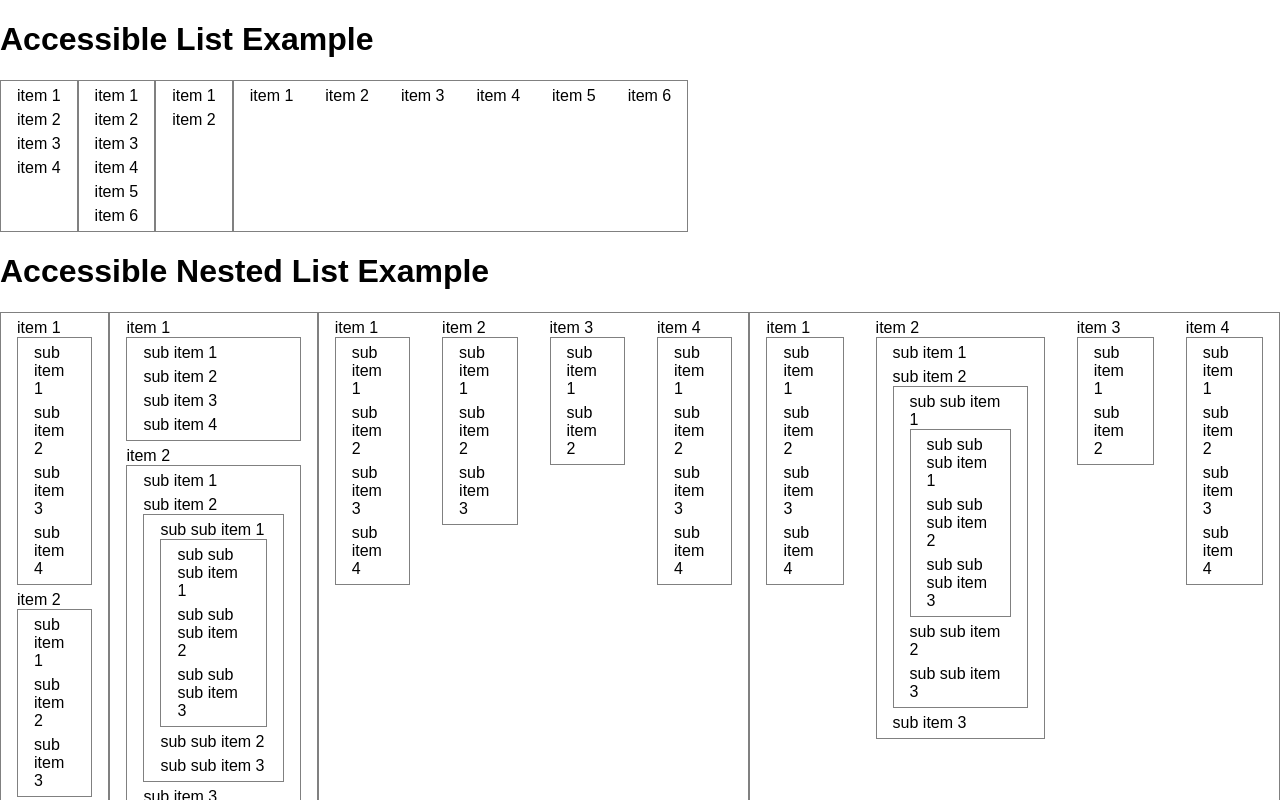
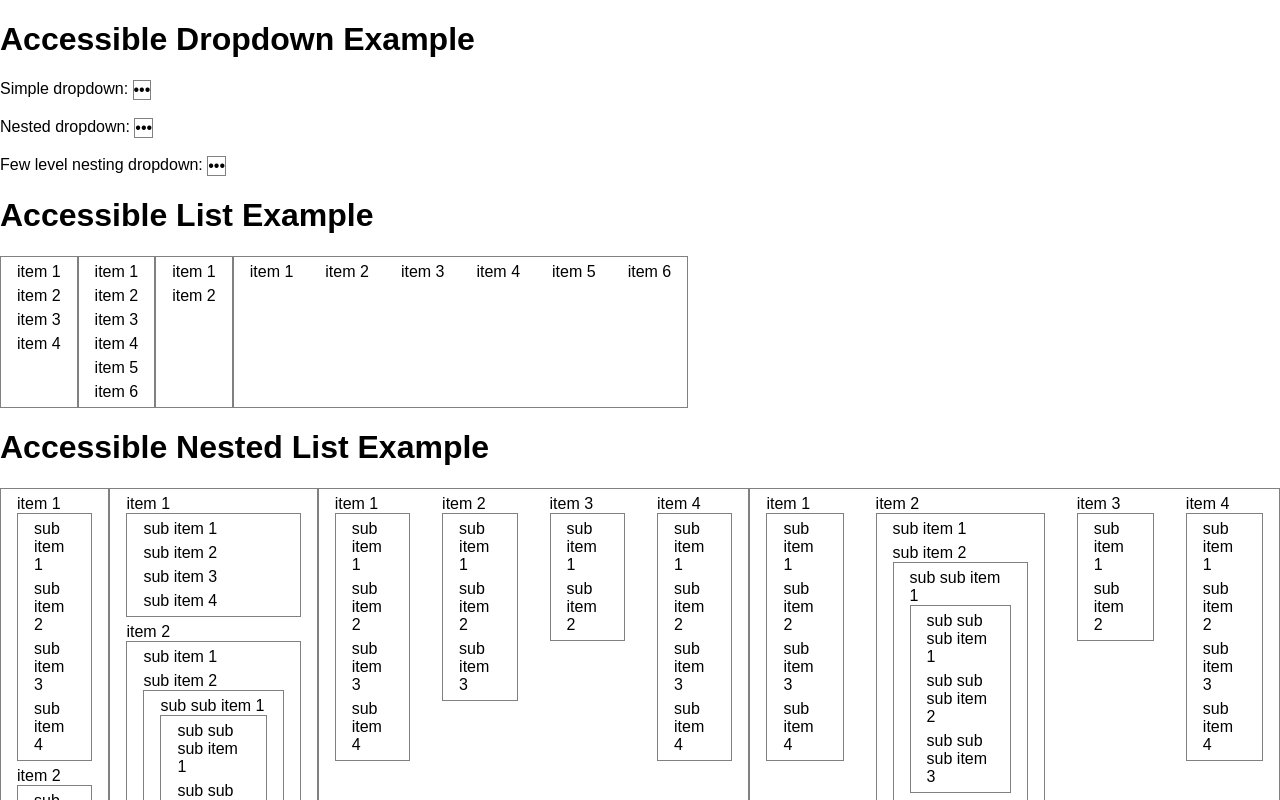
Before and after one commit to stardust-ui/accessibility, a React (Create React App) app in the folder playground/: page / in a window 1280 px wide. Shown: the top 800 px of the page. Built offline with nearby package versions, Linux system fonts and the light colour scheme; the HTML template or start-up script is replaced by a standard one.

Commit message:
Dropdown

```diff
--- a/playground/src/App.tsx
+++ b/playground/src/App.tsx
@@ -1,7 +1,7 @@
 import * as React from 'react';
 import './App.css';
 import { List, Menu, MenuEx, IListProps, TreeEx } from "./components/components";
-import { AccessibleList, AccessibleMenu, AccessibleTree } from './components/universal-components';
+import { AccessibleList, AccessibleMenu, AccessibleTree, AccessibleDropdown } from './components/universal-components';
 
 class App extends React.Component {
   public render() {
@@ -140,6 +140,19 @@ class App extends React.Component {
 
     return (
       <>
+        <h1>Accessible Dropdown Example</h1>
+        <div>
+          Simple dropdown:&nbsp;<AccessibleDropdown items={listItems1} />
+        </div>
+        <br />
+        <div>
+          Nested dropdown:&nbsp;<AccessibleDropdown items={listItemsNested1} />
+        </div>
+        <br />
+        <div>
+          Few level nesting dropdown:&nbsp;<AccessibleDropdown items={listItemsNested2} />
+        </div>
+
         <h1>Accessible List Example</h1>
         <div>
           <AccessibleList items={listItems1} direction='vertical' />
--- a/playground/src/components/universal-components.tsx
+++ b/playground/src/components/universal-components.tsx
@@ -25,7 +25,7 @@ interface IAtomicItemProps extends IItemProps {
   idx: number
   isFocused: boolean
 
-  type: 'list' | 'menu' | 'tree' | 'subList'
+  type: 'list' | 'menu' | 'tree' | 'dropdown' | 'subList'
 
   isFirstElement: boolean
   isLastElement: boolean
@@ -48,7 +48,7 @@ interface IAtomicItemState {
 interface IContainerProps {
   items: IItemProps[]
   direction: Direction
-  type: 'list' | 'menu' | 'tree' | 'subList'
+  type: 'list' | 'menu' | 'tree' | 'dropdown' | 'subList'
   nesting: 'root' | 'nested'
 
   shouldFocusFirstItem: boolean
@@ -84,16 +84,22 @@ class AtomicItem extends React.Component<IAtomicItemProps, IAtomicItemState> {
     const { title, subItems, isFocused, type } = this.props
 
     const subList = subItems
-      ? (<Container items={subItems} direction='vertical' type={type} nesting='nested'
+      ? (<Container items={subItems} direction='vertical' nesting='nested'
+                    type={type === 'dropdown' ? 'subList' : type}
                     shouldOpen={this.state.shouldSubContainerBeOpen}
                     shouldFocusFirstItem={this.state.shouldSubContainerBeFocused} />)
       : (<></>)
 
+    const ElementType = type === 'dropdown' ? 'div' : 'li'
+    const content = type === 'dropdown' ?
+      (<span>&bull;&bull;&bull;</span>) :
+      title
+
     return (
-      <li tabIndex={isFocused ? 0 : -1} onKeyDown={this.onKeyDown.bind(this)} ref={this.itemRef} data-has-sub-list={subItems ? true : false} data-is-sub-list-open={this.state.shouldSubContainerBeOpen}>
-        {title}
+      <ElementType className={type === 'dropdown' ? 'menu vertical' : ''} tabIndex={isFocused ? 0 : -1} onKeyDown={this.onKeyDown.bind(this)} ref={this.itemRef} data-has-sub-list={subItems ? true : false} data-is-sub-list-open={this.state.shouldSubContainerBeOpen}>
+        {content}
         {subList}
-      </li>
+      </ElementType>
     )
   }
 
@@ -316,6 +322,30 @@ class Container extends React.Component<IContainerProps, IContainerState> {
   render() {
     const { direction, type, nesting, shouldOpen } = this.props
 
+    if (type === 'dropdown') {
+      return (
+        <AtomicItem key={0} title={''} subItems={this.props.items}
+          parentContainerDirection={this.props.direction}
+
+          idx={0}
+
+          isFocused={true}
+          isFirstElement={true}
+          isLastElement={true}
+
+          type={type}
+
+          onMovePrevious={this.movePrevious.bind(this)}
+          onMoveNext={this.moveNext.bind(this)}
+          onMoveFirst={this.moveFirst.bind(this)}
+          onMoveLast={this.moveLast.bind(this)}
+          onEnter={this.enter.bind(this)}
+          onSpace={this.space.bind(this)}
+          onEsc={this.esc.bind(this)}
+          />
+      )
+    }
+
     const itemsToRender = this.buildItems(this.props.items)
 
     if (nesting === 'root') {
@@ -454,3 +484,20 @@ export class AccessibleTree extends React.Component<IAccTreeProps> {
     return (<Container type='tree' items={items} direction='vertical' nesting='root' shouldOpen={true} shouldFocusFirstItem={true} />)
   }
 }
+
+
+/** -------------------------------------------------------
+ *                  Accessible Dropdown
+ ** -------------------------------------------------------*/
+
+ export interface IAccDropdownProps {
+   items: IItemProps[]
+ }
+
+ export class AccessibleDropdown extends React.Component<IAccDropdownProps> {
+   render() {
+     const { items } = this.props
+
+     return (<Container type='dropdown' items={items} direction='vertical' nesting='root' shouldOpen={false} shouldFocusFirstItem={true} />)
+   }
+ }
```
